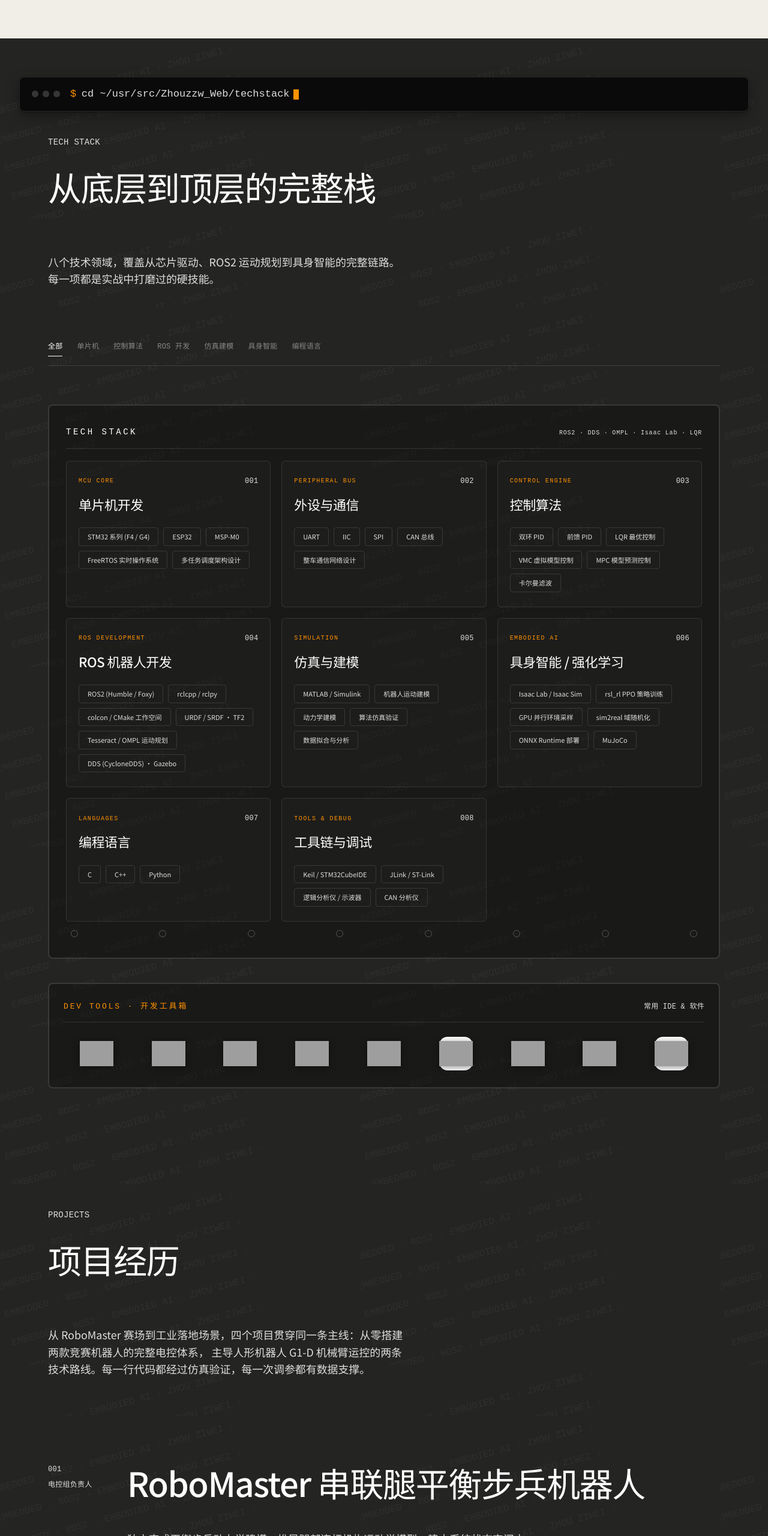
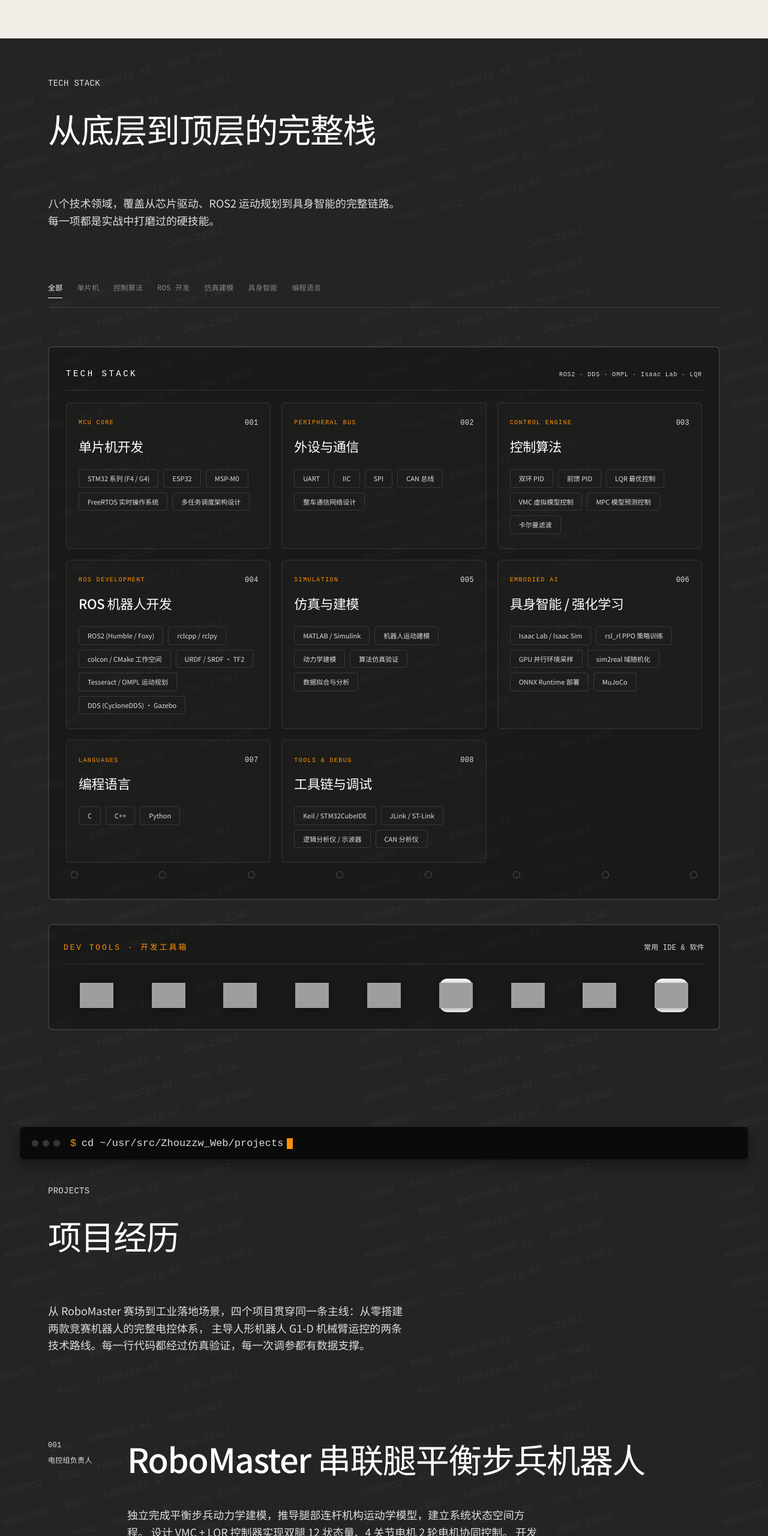
Before and after one commit to Zhouzzw/Zhouzzw_Web, a website built with Vite: page index.html in a window 1280 px wide. Shown: the part 2358-4918 px from the top of the page at 60% size. Built offline with nearby package versions, Linux system fonts and the light colour scheme; grey boxes are pictures that could not be loaded; a web font is replaced by a local one.

Commit message:
style: 终端分隔条移至项目经历区块，技术栈移除该分隔

```diff
--- a/assets/css/desktop.css
+++ b/assets/css/desktop.css
@@ -346,20 +346,20 @@
   color: var(--color-white);
 }
 
-/* 项目经历头部：上一区块（技术栈分类）底部留白 space-40 = 160px，
-   本处再补 space-10 = 40px，合成 200px 的模块间距 */
+/* 项目经历头部：终端分隔符是本 section 的视觉起点，紧接在上一区块
+   （技术栈分类）的 space-40 底部留白之后，故本处不再叠加顶部留白，
+   否则分隔条会浮在一段空白底端。 */
 #projects {
-  padding-top: var(--space-10);
+  padding-top: 0;
 }
 
 @media (max-width: 767px) {
   #projects {
-    padding-top: 6.25rem;
-  }
-}
-
-/* 技术栈头部：终端分隔符是其视觉起点，需在本 section 内部留出暗色空间。
-   技术栈位于浅色简介之后（明→暗交界），故不可为 0 —— 0 会让分隔条贴在交界线上。 */
+    padding-top: var(--space-12);
+  }
+}
+
+/* 技术栈头部：位于浅色简介之后（明→暗交界），需在本 section 内留出暗色空间 */
 #techstack {
   padding-top: var(--space-16);
 }
--- a/index.html
+++ b/index.html
@@ -289,10 +289,6 @@
 
     <!-- ========== 技术栈 ========== -->
     <section class="section section--dark text-watermark" id="techstack" style="padding-bottom: var(--space-8); background: #242423;">
-      <p class="term-divider" aria-hidden="true">
-        <span class="term-divider__dots"><span></span><span></span><span></span></span>
-        <span class="term-divider__cmd"><span class="term-divider__prompt">$</span>cd <span class="term-divider__path">~/usr/src/Zhouzzw_Web/</span>techstack<span class="term-divider__cursor"></span></span>
-      </p>
       <div class="section__header animate-on-scroll">
         <p class="section__kicker">Tech Stack</p>
         <h2 class="section__title">从底层到顶层的完整栈</h2>
@@ -507,6 +503,10 @@
 
     <!-- ========== 项目经历 ========== -->
     <section class="section section--dark text-watermark" id="projects" style="padding-bottom: var(--space-16); background: #242423;">
+      <p class="term-divider" aria-hidden="true">
+        <span class="term-divider__dots"><span></span><span></span><span></span></span>
+        <span class="term-divider__cmd"><span class="term-divider__prompt">$</span>cd <span class="term-divider__path">~/usr/src/Zhouzzw_Web/</span>projects<span class="term-divider__cursor"></span></span>
+      </p>
       <div class="section__header animate-on-scroll">
         <p class="section__kicker">Projects</p>
         <h2 class="section__title">项目经历</h2>
```
